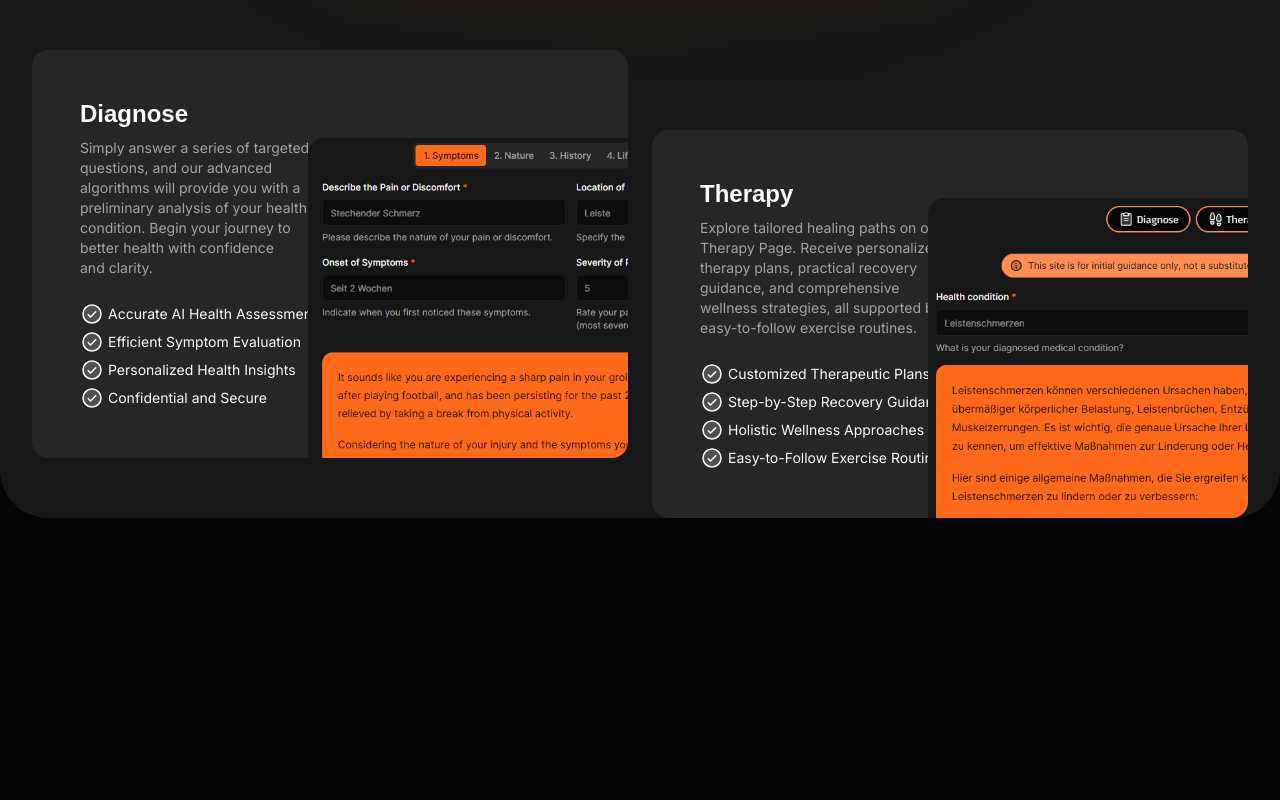
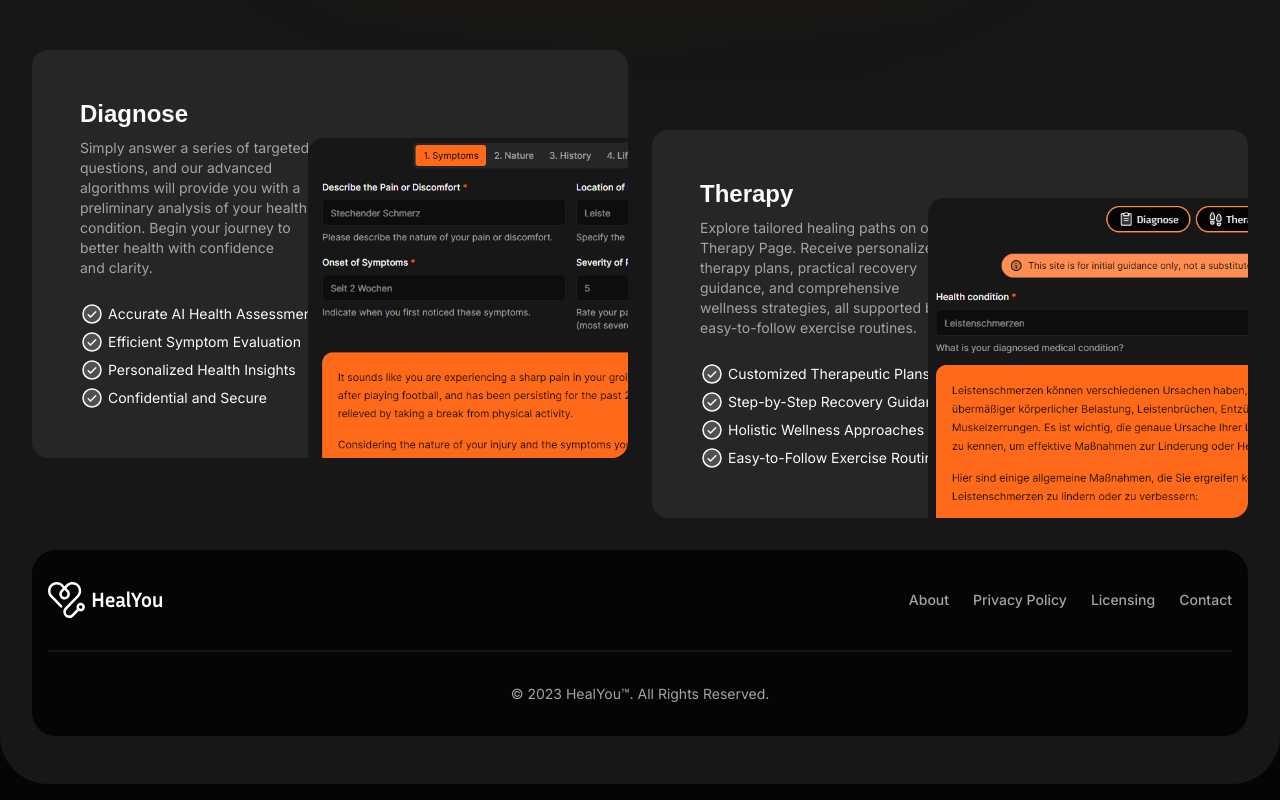
Before and after one commit to mightyeagle329/healyou, a Next.js app: page / in a window 1280 px wide. Shown: the part 1008-1808 px from the top of the page. Before the commit the page ends 1542 px from the top, so only its background shows below. Built offline with nearby package versions, Linux system fonts and the light colour scheme; no server answers; a web font is replaced by a local one.

Commit message:
feat: add placeholder footer

```diff
--- a/app/layout.tsx
+++ b/app/layout.tsx
@@ -7,6 +7,7 @@
 import toast, { Toaster } from "react-hot-toast";
 import { CheckCircle, XCircle } from "@phosphor-icons/react/dist/ssr";
 import ToastNotification from "@/components/ToastNotification";
+import Footer from "@/components/layout/Footer";
 
 const inter = Inter({
   subsets: ["latin"],
@@ -64,6 +65,7 @@
             <Navbar />
             <InfoBanner />
             {children}
+            <Footer />
           </div>
         </main>
       </body>
--- /dev/null
+++ b/components/layout/Footer.tsx
@@ -0,0 +1,43 @@
+import Image from "next/image";
+
+export default function Footer() {
+  return (
+    <footer className="my-4 mb-12 rounded-3xl bg-background text-muted-foreground">
+      <div className="mx-auto w-full max-w-screen-xl p-4 md:py-8">
+        <div className="sm:flex sm:items-center sm:justify-between">
+          <Image width={114} height={36} alt="logo" src={"/healyou.svg"} />
+          <ul className="mb-6 flex flex-wrap items-center text-sm font-medium sm:mb-0">
+            <li>
+              <a href="#" className="me-4 hover:underline md:me-6">
+                About
+              </a>
+            </li>
+            <li>
+              <a href="#" className="me-4 hover:underline md:me-6">
+                Privacy Policy
+              </a>
+            </li>
+            <li>
+              <a href="#" className="me-4 hover:underline md:me-6">
+                Licensing
+              </a>
+            </li>
+            <li>
+              <a href="#" className="hover:underline">
+                Contact
+              </a>
+            </li>
+          </ul>
+        </div>
+        <hr className="my-6 border-t-2 border-muted-foreground/10 sm:mx-auto lg:my-8" />
+        <span className="block text-sm  sm:text-center">
+          © 2023{" "}
+          <a href="https://flowbite.com/" className="hover:underline">
+            HealYou™
+          </a>
+          . All Rights Reserved.
+        </span>
+      </div>
+    </footer>
+  );
+}
```
